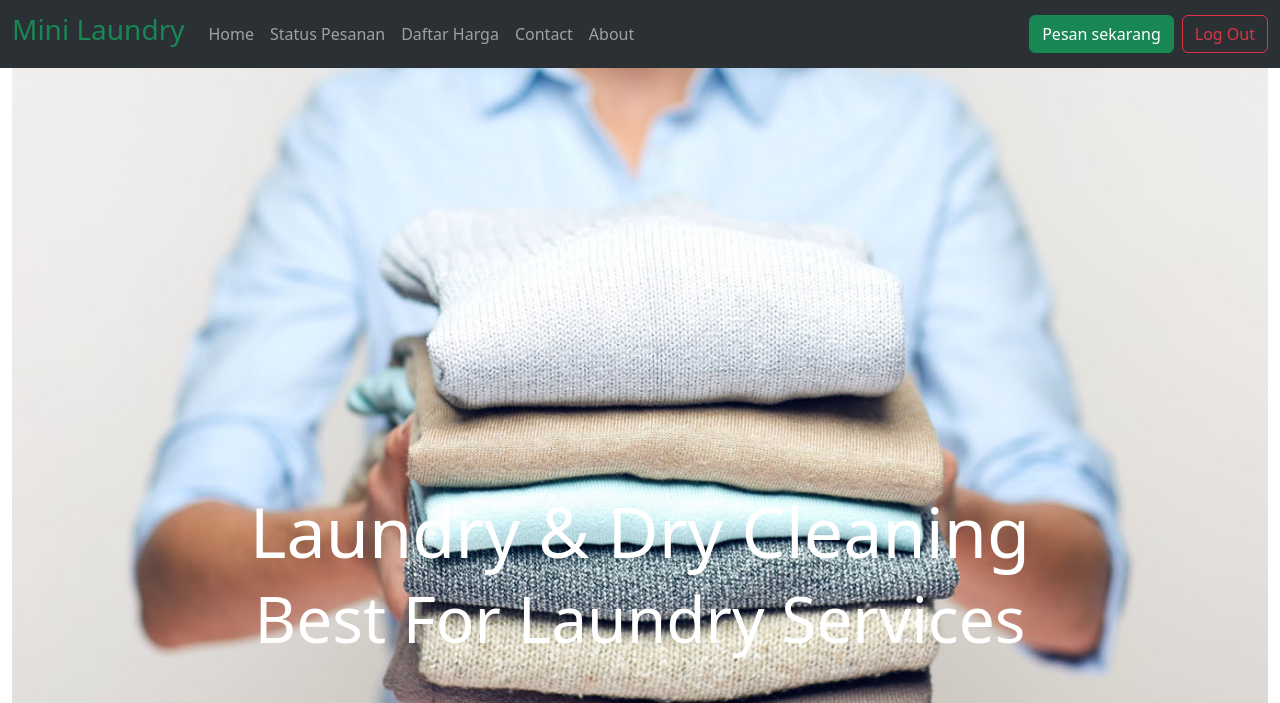
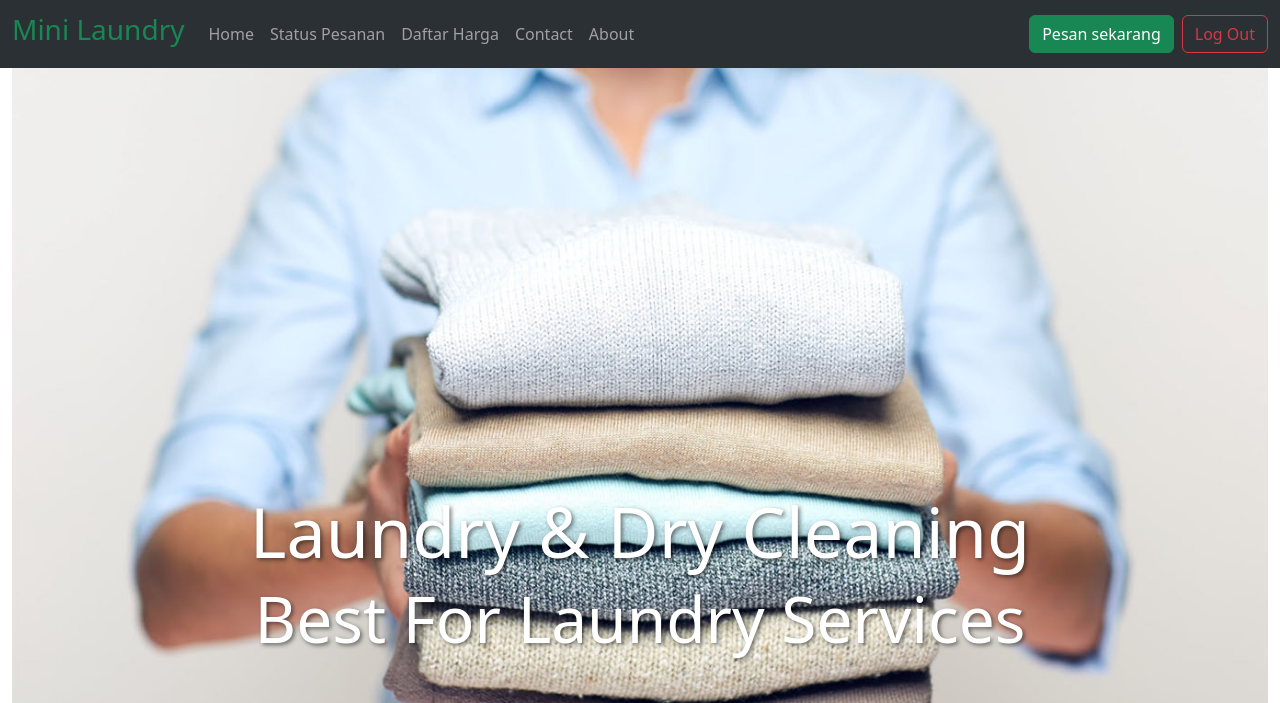
Before and after one commit to GamelabAhmad/MiniLaundry, a plain HTML site: page home.html in a window 1280 px wide. Shown: the top 703 px of the page. Drawn offline with nearby package versions, Linux system fonts and the light colour scheme.

Commit message:
lastnya last

```diff
--- a/home.html
+++ b/home.html
@@ -34,8 +34,8 @@
                 <img src="assets/img/baju.jpg" class="w-100" alt="Gambar Home">
                 <div class="carousel-caption d-flex flex-column align-items-center justify-content-center">
                     <div class="p-3" style="max-width: 900px;">
-                        <h4 class="" style="font-size: 70px;">Laundry & Dry Cleaning</h4>
-                        <h1 class="display-3 text-white mb-md-5">Best For Laundry Services</h1>
+                        <h4 class="text-with-shadow" style="font-size: 70px;">Laundry & Dry Cleaning</h4>
+                        <h1 class="display-3 text-with-shadow mb-md-5">Best For Laundry Services</h1>
                         <a href="about.html" class="btn btn-success">Learn More</a>
                     </div>
                 </div>
```
